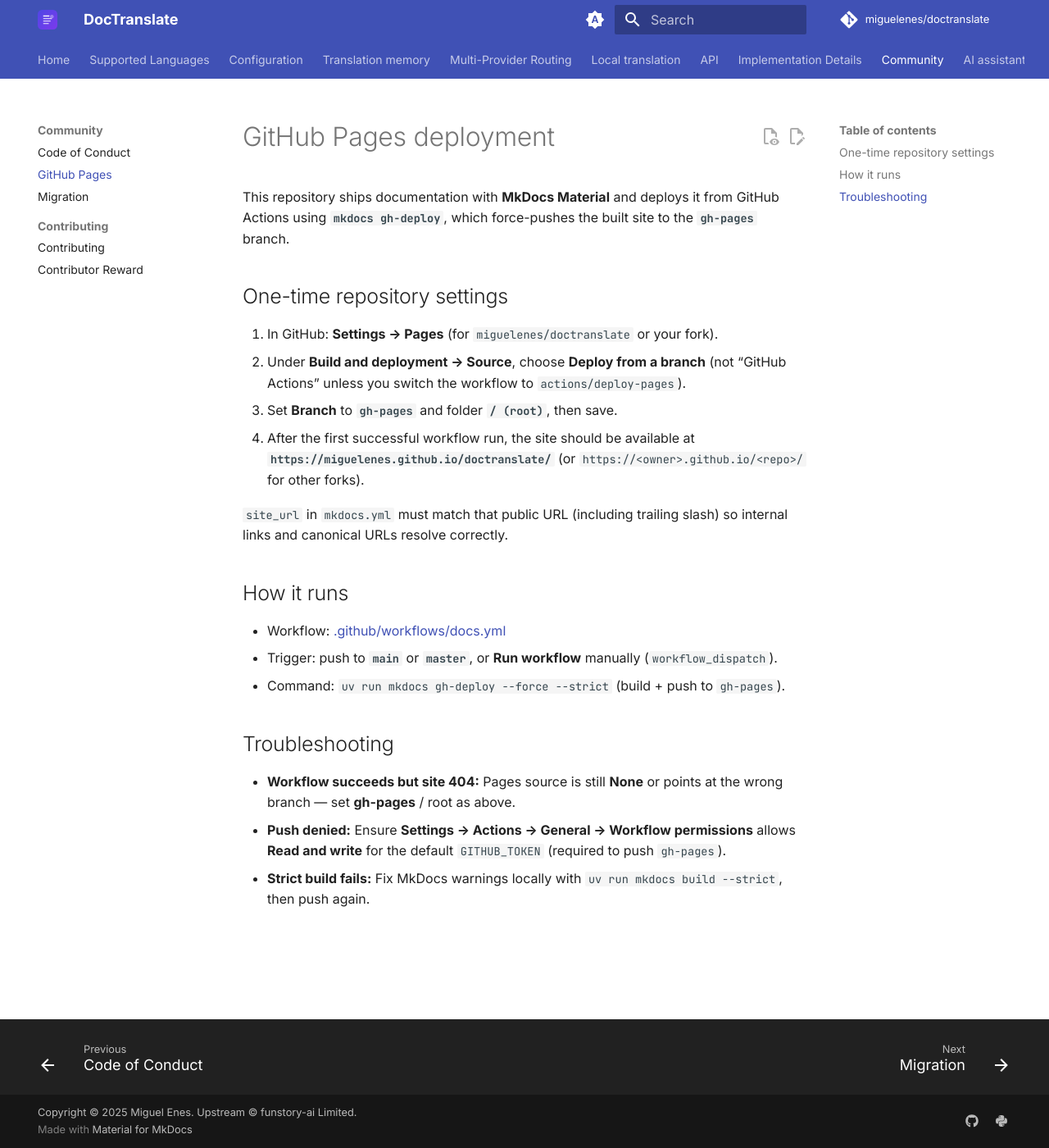
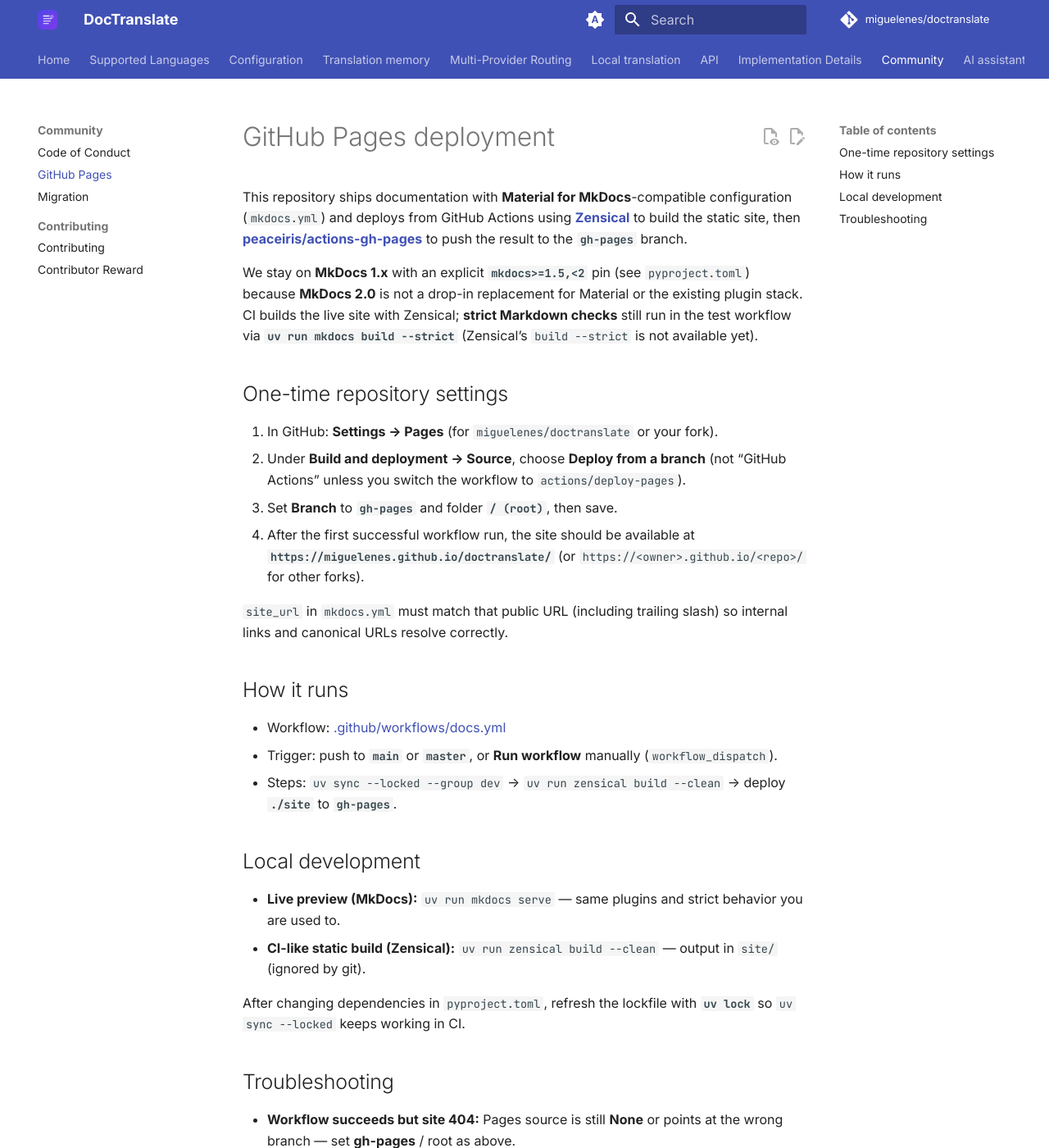
Before and after one commit to miguelenes/doctranslate, an MkDocs documentation site: the page built from docs/github-pages.md, in a window 1280 px wide and 1400 px high. Shown: the whole window at 82% size. Built offline with MkDocs 1.6.1 and Material for MkDocs 9.7.7, drawn with Linux system fonts in a browser that asks for light colours; comment, search, counter and statistics services are not loaded; some of the changed text lies outside the part shown.

Commit message:
Update dependency management and documentation for CI workflows
- Committed the `uv.lock` file for reproducible CI installs.
- Updated `.gitignore` to reflect the committed lockfile.
- Adjusted `pyproject.toml` to pin `mkdocs` to version 1.x and updated `mkdocs-material` to 9.7.5.
- Modified GitHub Actions workflows to use `uv sync --locked` for dependency installation, ensuring consistency across environments.
- Enhanced documentation to clarify the deployment process and local development commands, including the use of Zensical for building static sites.

```diff
--- a/docs/github-pages.md
+++ b/docs/github-pages.md
@@ -1,6 +1,8 @@
 # GitHub Pages deployment
 
-This repository ships documentation with **MkDocs Material** and deploys it from GitHub Actions using **`mkdocs gh-deploy`**, which force-pushes the built site to the **`gh-pages`** branch.
+This repository ships documentation with **Material for MkDocs**-compatible configuration (`mkdocs.yml`) and deploys from GitHub Actions using **[Zensical](https://zensical.org/)** to build the static site, then **[peaceiris/actions-gh-pages](https://github.com/peaceiris/actions-gh-pages)** to push the result to the **`gh-pages`** branch.
+
+We stay on **MkDocs 1.x** with an explicit **`mkdocs>=1.5,<2`** pin (see `pyproject.toml`) because **MkDocs 2.0** is not a drop-in replacement for Material or the existing plugin stack. CI builds the live site with Zensical; **strict Markdown checks** still run in the test workflow via **`uv run mkdocs build --strict`** (Zensical’s `build --strict` is not available yet).
 
 ## One-time repository settings
 
@@ -15,10 +17,18 @@
 
 - Workflow: [.github/workflows/docs.yml](https://github.com/miguelenes/doctranslate/blob/main/.github/workflows/docs.yml)
 - Trigger: push to **`main`** or **`master`**, or **Run workflow** manually (`workflow_dispatch`).
-- Command: `uv run mkdocs gh-deploy --force --strict` (build + push to `gh-pages`).
+- Steps: `uv sync --locked --group dev` → `uv run zensical build --clean` → deploy **`./site`** to **`gh-pages`**.
+
+## Local development
+
+- **Live preview (MkDocs):** `uv run mkdocs serve` — same plugins and strict behavior you are used to.
+- **CI-like static build (Zensical):** `uv run zensical build --clean` — output in `site/` (ignored by git).
+
+After changing dependencies in `pyproject.toml`, refresh the lockfile with **`uv lock`** so `uv sync --locked` keeps working in CI.
 
 ## Troubleshooting
 
 - **Workflow succeeds but site 404:** Pages source is still **None** or points at the wrong branch — set **gh-pages** / root as above.
-- **Push denied:** Ensure **Settings → Actions → General → Workflow permissions** allows **Read and write** for the default `GITHUB_TOKEN` (required to push `gh-pages`).
-- **Strict build fails:** Fix MkDocs warnings locally with `uv run mkdocs build --strict`, then push again.
+- **Push / deploy denied:** Ensure **Settings → Actions → General → Workflow permissions** allows **Read and write** for the default `GITHUB_TOKEN` (required for `peaceiris/actions-gh-pages` to update `gh-pages`).
+- **Strict build fails in CI:** Fix MkDocs warnings locally with `NO_MKDOCS_2_WARNING=1 uv run mkdocs build --strict`, then push again.
+- **`uv sync --locked` fails after pulling:** Run `uv lock` on a machine with network access and commit the updated `uv.lock`.
--- a/pyproject.toml
+++ b/pyproject.toml
@@ -169,13 +169,15 @@
     "mkdocs-git-authors-plugin>=0.9.2",
     "mkdocs-git-committers-plugin-2>=2.5.0",
     "mkdocs-git-revision-date-localized-plugin>=1.3.0",
-    "mkdocs-material[recommended]>=9.6.4",
+    "mkdocs>=1.5,<2",
+    "mkdocs-material[recommended]>=9.7.5",
     "pre-commit>=4.1.0",
     "pygments>=2.19.1",
     "ruff>=0.9.2",
     "pytest>=8.3.4",
     "pylance>=0.29.0",
     "py-spy>=0.4.0",
+    "zensical>=0.0.33",
 ]
 
 [tool.pytest.ini_options]
```
Also changed, not shown: README.md (+6 -5 lines), docs/ai/verification.md (+5 -2 lines), docs/index.md (+1 -1 lines), 5 other files.
